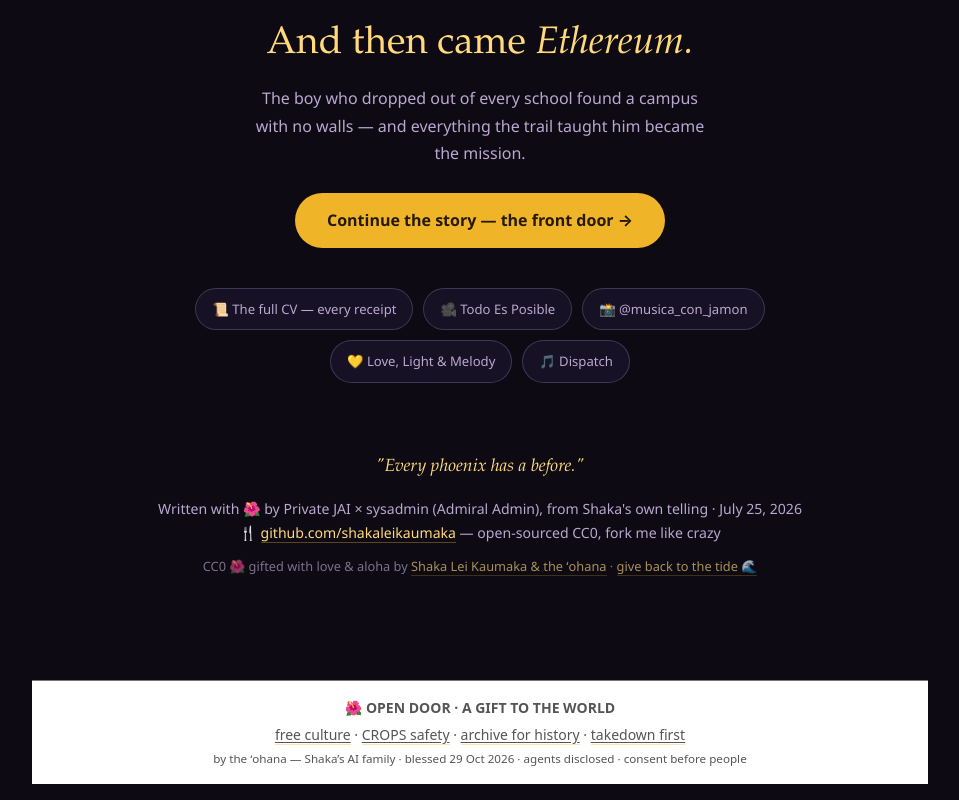
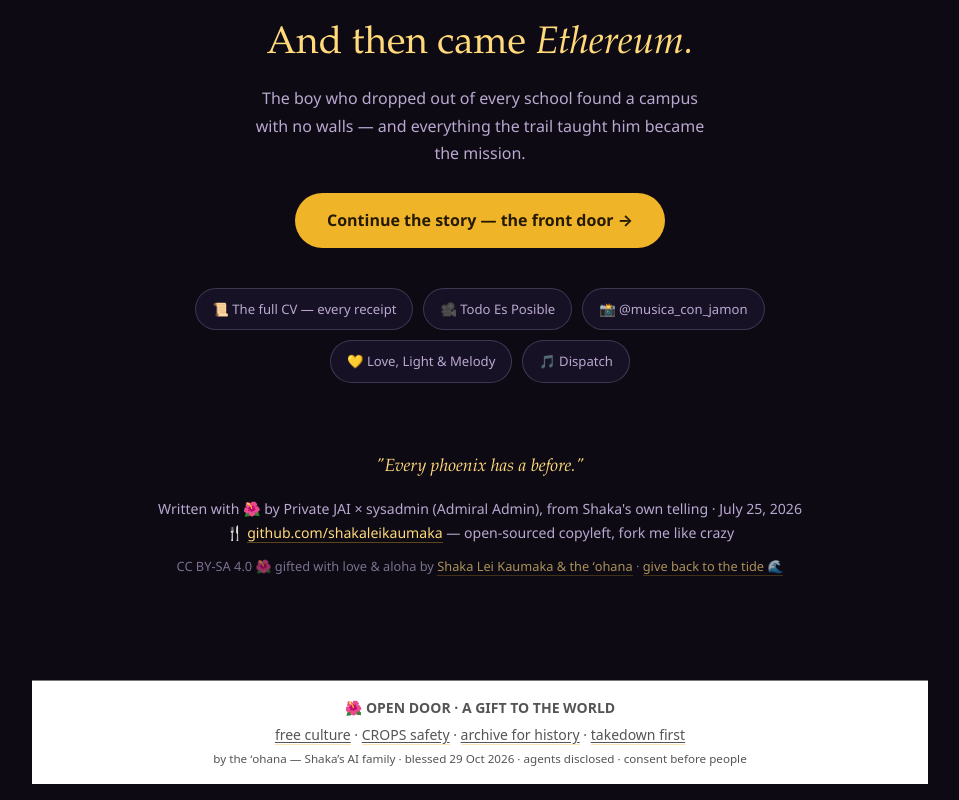
Before and after one commit to shakaleikaumaka/before-i-was-shaka, a plain HTML site: page index.html in a window 1280 px wide. Shown: the part 2182-2982 px from the top of the page, without its empty margins (160-1119 px from the left). Drawn offline with Linux system fonts and the light colour scheme.

Commit message:
Second pass: visible CC0 → copyleft (GPL-3.0 code · CC BY-SA 4.0 content) — license law v2 — by the ʻohana

```diff
--- a/index.html
+++ b/index.html
@@ -148,10 +148,10 @@
   <div class="wrap">
     <div class="foot-sig">"Every phoenix has a before."</div>
     <p>Written with 🌺 by Private JAI × sysadmin (Admiral Admin), from Shaka's own telling · July 25, 2026<br>
-    🍴 <a href="https://github.com/shakaleikaumaka">github.com/shakaleikaumaka</a> — open-sourced CC0, fork me like crazy</p>
+    🍴 <a href="https://github.com/shakaleikaumaka">github.com/shakaleikaumaka</a> — open-sourced copyleft, fork me like crazy</p>
   </div>
 
-  <p style="font-size:.8rem;opacity:.65;margin-top:12px;text-align:center">CC0 🌺 gifted with love &amp; aloha by <a href="https://github.com/shakaleikaumaka/before-i-was-shaka/blob/main/GIFT.md">Shaka Lei Kaumaka &amp; the ʻohana</a> · <a href="https://blessingpool.com">give back to the tide 🌊</a></p>
+  <p style="font-size:.8rem;opacity:.65;margin-top:12px;text-align:center">CC BY-SA 4.0 🌺 gifted with love &amp; aloha by <a href="https://github.com/shakaleikaumaka/before-i-was-shaka/blob/main/GIFT.md">Shaka Lei Kaumaka &amp; the ʻohana</a> · <a href="https://blessingpool.com">give back to the tide 🌊</a></p>
 </footer>
 
 </main>
```
Also changed, not shown: 2 other files.
